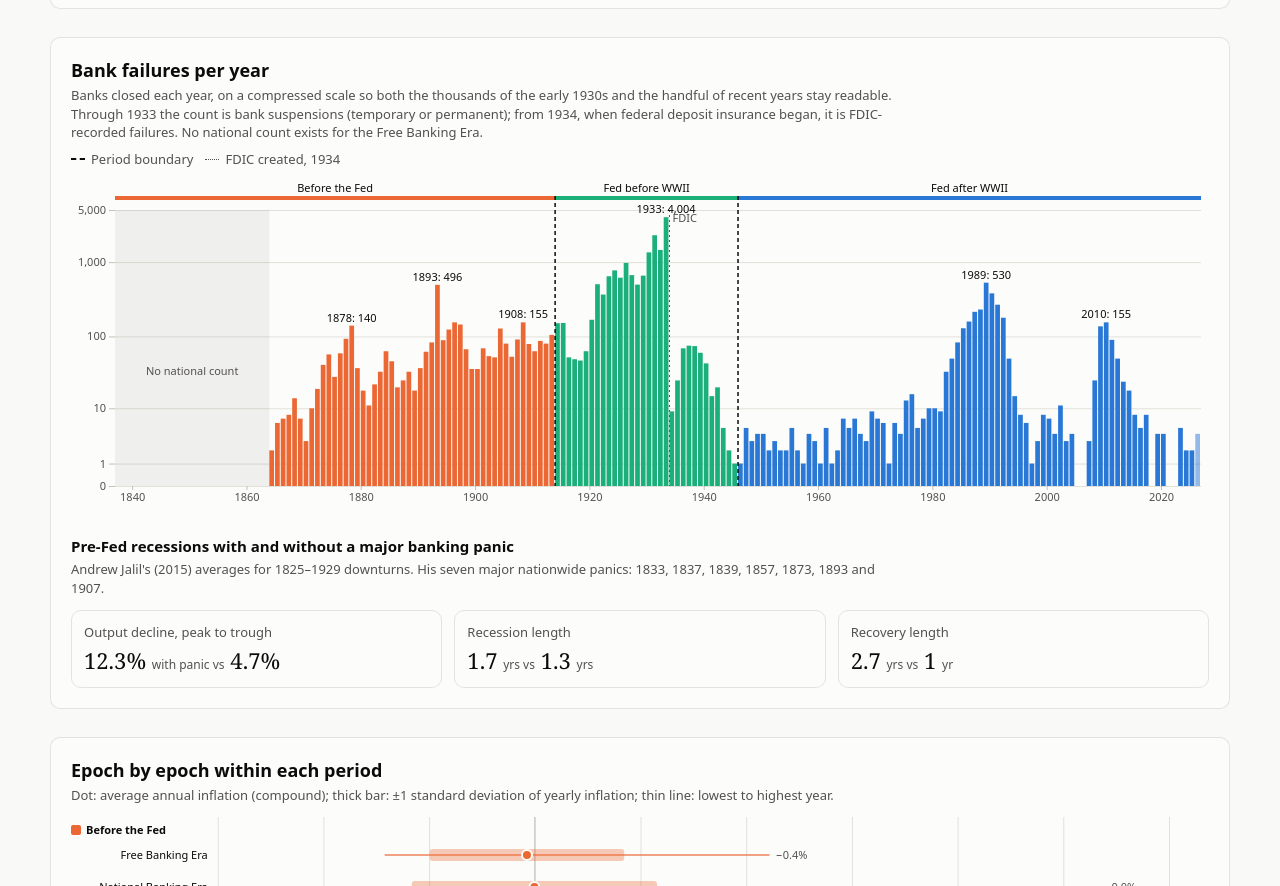
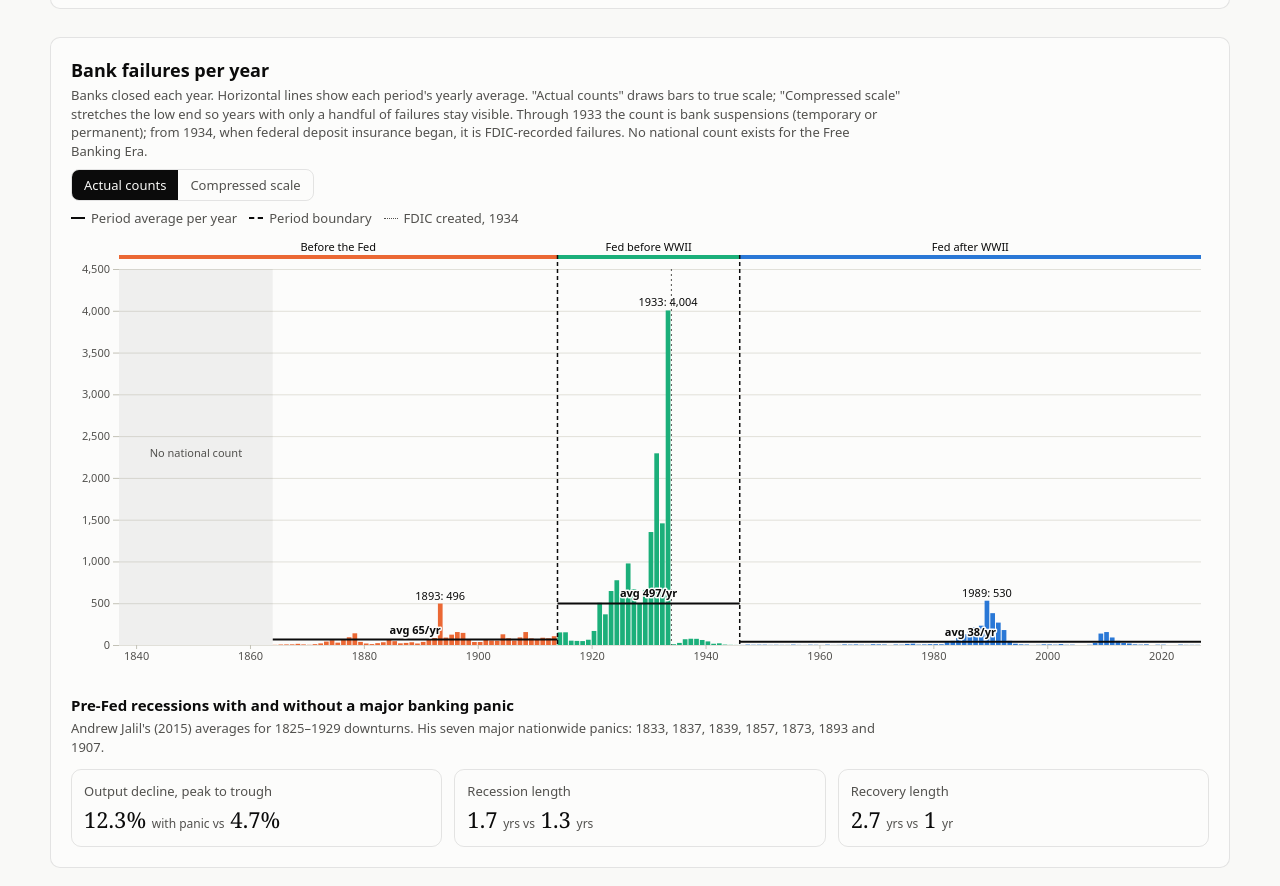
Before and after one commit to wrigh1ca-code/fed-history, a plain HTML site: page index.html in a window 1280 px wide. Shown: the part 2184-3070 px from the top of the page. Drawn offline with Linux system fonts and the light colour scheme.

Commit message:
Bank failures chart: actual-count scale by default, scale toggle, taller, period averages
Co-Authored-By: Claude Opus 5.5 <noreply@anthropic.com>
Claude-Session: https://claude.ai/code/session_01WUYX1e3CySuj6jxUDHEacB

```diff
--- a/index.html
+++ b/index.html
@@ -58,6 +58,7 @@ html, body { margin: 0; background: var(--color-bg); }
     },
     calc(id, spec) { calcs[id] = spec; calcOrder.push(id); },
     draw(name, fn) { draws[name] = fn; },
+    redraw(name) { const fn = draws[name]; if (fn) document.querySelectorAll(`[data-draw="${name}"]`).forEach((el) => { try { fn(el); } catch (e) { console.error(e); } }); },
   };
   function runDraws() {
     Object.entries(draws).forEach(([name, fn]) => {
@@ -91,6 +92,9 @@ html, body { margin: 0; background: var(--color-bg); }
 .ix .chart svg { display: block; width: 100%; overflow: visible; }
 .ix .chart text { font-size: 11px; fill: var(--cds-text-secondary); font-family: var(--font-anthropic-sans); }
 .ix .chart .lbl-strong { fill: var(--color-fg); }
+.ix .seg { display: inline-flex; border: 1px solid var(--color-border-line); border-radius: 8px; overflow: hidden; margin: 0 0 var(--cds-gap-sm); }
+.ix .seg button { font: 13px var(--font-anthropic-sans); padding: 6px 12px; border: 0; background: transparent; color: var(--cds-text-secondary); cursor: pointer; }
+.ix .seg button[aria-pressed="true"] { background: var(--color-fg); color: var(--color-bg); }
 .ix .chart .halo { paint-order: stroke; stroke: var(--color-panel); stroke-width: 3px; stroke-linejoin: round; }
 .ix .chart .lbl-brk { fill: var(--color-fg); font-weight: 600; }
 .ix .axis path, .ix .axis line { stroke: var(--cds-chart-axis); }
@@ -170,9 +174,10 @@ html, body { margin: 0; background: var(--color-bg); }
 
   <section class="card" id="banks">
     <h2>Bank failures per year</h2>
-    <p class="sub">Banks closed each year, on a compressed scale so both the thousands of the early 1930s and the handful of recent years stay readable. Through 1933 the count is bank suspensions (temporary or permanent); from 1934, when federal deposit insurance began, it is FDIC-recorded failures. No national count exists for the Free Banking Era.</p>
-    <div class="legend"><span><i class="sw sw-brk"></i>Period boundary</span><span><i class="sw" style="width:14px;height:0;border-top:1px dotted var(--cds-text-secondary);border-radius:0"></i>FDIC created, 1934</span></div>
-    <div class="chart" id="bank-chart" data-draw="banks" data-source="bank_failures regimes" style="min-height:330px"></div>
+    <p class="sub">Banks closed each year. Horizontal lines show each period's yearly average. "Actual counts" draws bars to true scale; "Compressed scale" stretches the low end so years with only a handful of failures stay visible. Through 1933 the count is bank suspensions (temporary or permanent); from 1934, when federal deposit insurance began, it is FDIC-recorded failures. No national count exists for the Free Banking Era.</p>
+    <div class="seg" id="bank-scale" role="group" aria-label="Bank failures scale"><button type="button" data-scale="linear" aria-pressed="true">Actual counts</button><button type="button" data-scale="log" aria-pressed="false">Compressed scale</button></div>
+    <div class="legend"><span><i class="sw" style="width:14px;height:0;border-top:2px solid var(--color-fg);border-radius:0"></i>Period average per year</span><span><i class="sw sw-brk"></i>Period boundary</span><span><i class="sw" style="width:14px;height:0;border-top:1px dotted var(--cds-text-secondary);border-radius:0"></i>FDIC created, 1934</span></div>
+    <div class="chart" id="bank-chart" data-draw="banks" data-source="bank_failures regimes regime_stats" style="min-height:340px"></div>
     <h3>Pre-Fed recessions with and without a major banking panic</h3>
     <p class="sub">Andrew Jalil's (2015) averages for 1825–1929 downturns. His seven major nationwide panics: 1833, 1837, 1839, 1857, 1873, 1893 and 1907.</p>
     <div class="callouts" id="panic-callouts">
@@ -609,26 +614,37 @@ dash.draw('banks', (el) => {
   if (s.status !== 'ok' || !R) { IX.fail(el, s.status !== 'ok' ? s : dash.data('regimes')); return; }
   el.replaceChildren();
   const data = s.data.map((r) => ({ year: +r.year, v: +r.failures, series: r.series, partial: r.partial_year === 'yes' }));
-  const W = el.clientWidth || 600, narrow = W < 560, H = narrow ? 300 : 340;
-  const m = { t: 34, r: 8, b: 30, l: 44 };
+  const linear = (IX.bankScale || 'linear') === 'linear';
+  const W = el.clientWidth || 600, narrow = W < 560, H = narrow ? 340 : 440;
+  const m = { t: 34, r: 8, b: 30, l: 48 };
   const x = d3.scaleLinear().domain([1837, 2027]).range([m.l, W - m.r]);
-  const y = d3.scaleSymlog().constant(1).domain([0, 5000]).range([H - m.b, m.t]);
+  const vmax = d3.max(data, (d) => d.v);
+  const y = linear ? d3.scaleLinear().domain([0, vmax * 1.08]).nice().range([H - m.b, m.t]) : d3.scaleSymlog().constant(1).domain([0, 5000]).range([H - m.b, m.t]);
   const svg = d3.select(el).append('svg').attr('viewBox', `0 0 ${W} ${H}`).attr('height', H).attr('role', 'img')
-    .attr('aria-label', 'Bar chart of US bank failures per year 1864 to 2026 on a compressed scale, colored by period');
-  const ticks = [0, 1, 10, 100, 1000, 5000];
+    .attr('aria-label', `Bar chart of US bank failures per year 1864 to 2026 on ${linear ? 'an actual-count' : 'a compressed'} scale, colored by period, with each period's yearly average`);
+  const ticks = linear ? y.ticks(narrow ? 4 : 8) : [0, 1, 10, 100, 1000, 5000];
   svg.append('g').attr('class', 'grid').attr('transform', `translate(${m.l},0)`).call(d3.axisLeft(y).tickValues(ticks).tickSize(-(W - m.l - m.r)).tickFormat(''));
   svg.append('g').attr('class', 'axis').attr('transform', `translate(${m.l},0)`).call(d3.axisLeft(y).tickValues(ticks).tickFormat(d3.format(','))).call((g) => g.select('.domain').remove());
   IX.timeAxis(svg, x, H - m.b, narrow);
   svg.append('rect').attr('x', x(1837)).attr('width', x(1864) - x(1837)).attr('y', m.t).attr('height', H - m.b - m.t).style('fill', 'var(--color-fg)').style('opacity', 0.05);
-  svg.append('text').attr('x', (x(1837) + x(1864)) / 2).attr('y', y(30)).attr('text-anchor', 'middle').text(narrow ? 'no data' : 'No national count');
+  svg.append('text').attr('x', (x(1837) + x(1864)) / 2).attr('y', linear ? (m.t + H - m.b) / 2 : y(30)).attr('text-anchor', 'middle').text(narrow ? 'no data' : 'No national count');
   const bw = Math.max(1, (x(1838) - x(1837)) - (narrow ? 0.4 : 1));
   svg.append('g').selectAll('rect').data(data).join('rect')
     .attr('x', (d) => x(d.year)).attr('width', bw).attr('y', (d) => y(d.v)).attr('height', (d) => Math.max(0, y(0) - y(d.v)))
     .style('fill', (d) => { const r = R.ofYear(d.year); return r ? r.color : 'var(--cds-text-secondary)'; }).style('opacity', (d) => (d.partial ? 0.5 : 1));
   IX.periods(svg, x, R, m.t - 8, H - m.b, true);
   svg.append('line').attr('class', 'brk-minor').attr('x1', x(IX.FDIC)).attr('x2', x(IX.FDIC)).attr('y1', m.t).attr('y2', H - m.b);
-  svg.append('text').attr('class', 'halo').attr('x', x(IX.FDIC) + 3).attr('y', m.t + 12).text('FDIC');
-  const thr = narrow ? 400 : 120;
+  const st = dash.data('regime_stats');
+  if (st.status === 'ok' && st.data) {
+    st.data.filter((r) => r.bank_fail_per_year !== null && r.bank_years).forEach((r) => {
+      const [a, b] = r.bank_years.split('–').map(Number);
+      const yy = y(r.bank_fail_per_year);
+      svg.append('line').attr('x1', x(a)).attr('x2', x(b + 1)).attr('y1', yy).attr('y2', yy).style('stroke', 'var(--color-fg)').style('stroke-width', 2);
+      svg.append('text').attr('class', 'lbl-strong halo').attr('x', (x(a) + x(b + 1)) / 2).attr('y', yy - 6).attr('text-anchor', 'middle')
+        .style('font-weight', 600).text(`avg ${d3.format(',')(r.bank_fail_per_year)}/yr`);
+    });
+  }
+  const thr = linear ? (narrow ? 1000 : 400) : (narrow ? 400 : 120);
   const labs = data.filter((d) => d.v >= thr && data.every((o) => Math.abs(o.year - d.year) > 6 || o.v <= d.v));
   svg.append('g').selectAll('text').data(labs).join('text').attr('class', 'lbl-strong')
     .attr('x', (d) => x(d.year) + bw / 2).attr('y', (d) => y(d.v) - 4).attr('text-anchor', 'middle').text((d) => `${d.year}: ${d3.format(',')(d.v)}`);
@@ -722,5 +738,14 @@ dash.draw('eratable', (tb) => {
   <p>Sources: Federal Reserve Bank of Minneapolis (CPI 1800–); NBER Business Cycle Dating Committee; Davis (2006, J. Econ. History); NBER Macrohistory manufacturing index and Fed industrial production via FRED; Historical Statistics of the United States, series X-741; FDIC via FRED; Jalil (2015, AEJ: Macroeconomics). Data as of November 2026.</p>
 </footer>
 </main>
+<script>
+document.querySelectorAll('#bank-scale button').forEach((btn) => {
+  btn.addEventListener('click', () => {
+    IX.bankScale = btn.dataset.scale;
+    document.querySelectorAll('#bank-scale button').forEach((b) => b.setAttribute('aria-pressed', String(b === btn)));
+    dash.redraw('banks');
+  });
+});
+</script>
 </body>
 </html>
```
